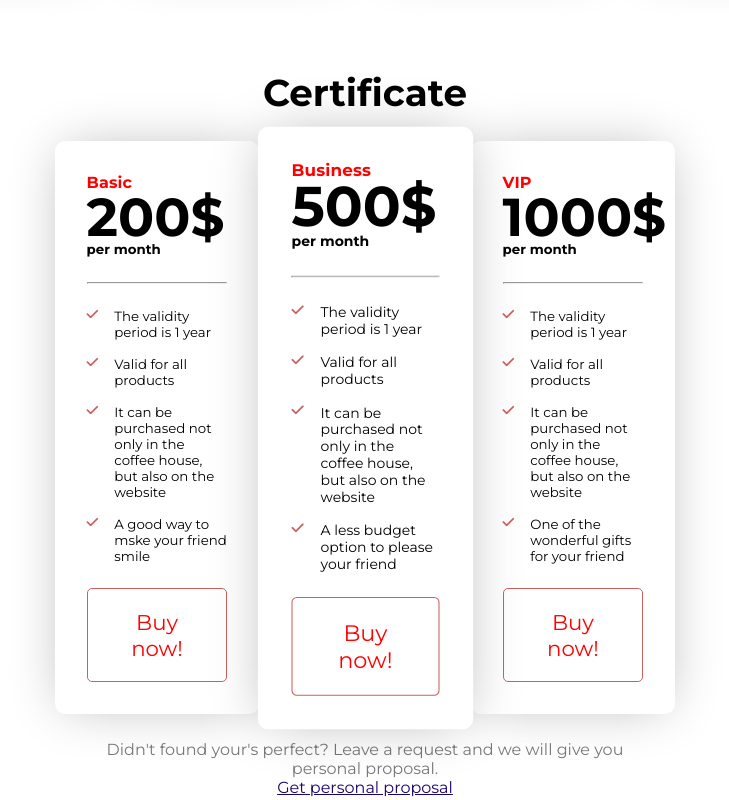
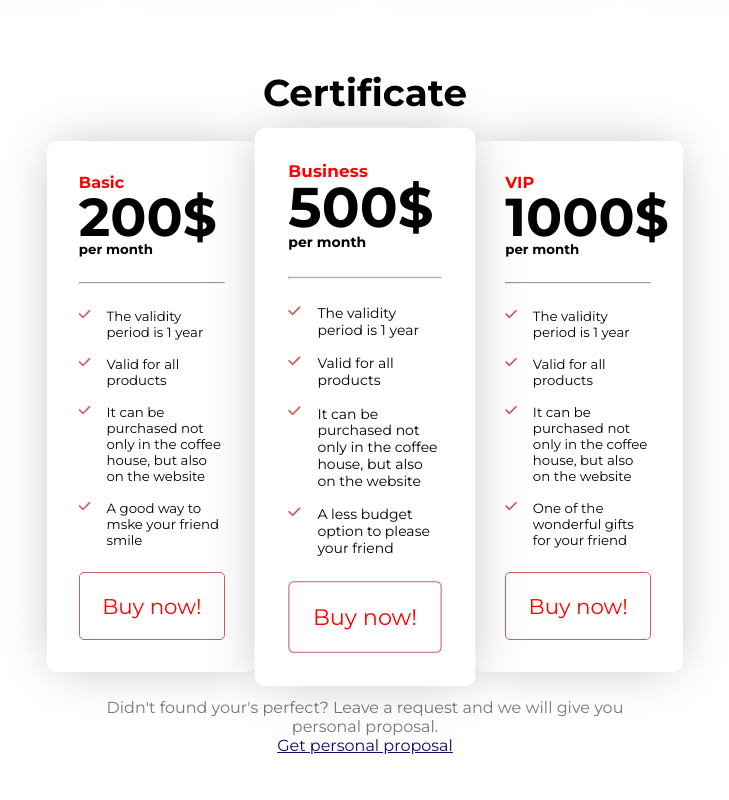
Before and after one commit to lllKoMaHDoRlll/web-project, a plain HTML site: page index.html in a window 1280 px wide. Shown: the part 1680-2480 px from the top of the page, without its empty margins (275-1004 px from the left). Drawn offline with Linux system fonts and the light colour scheme.

Commit message:
fix options card min width

```diff
--- a/style.css
+++ b/style.css
@@ -886,6 +886,7 @@ footer > img {
 
     .option {
         max-width: 16dvw;
+        min-width: 210px;
     }
 
     .main-option {
```
